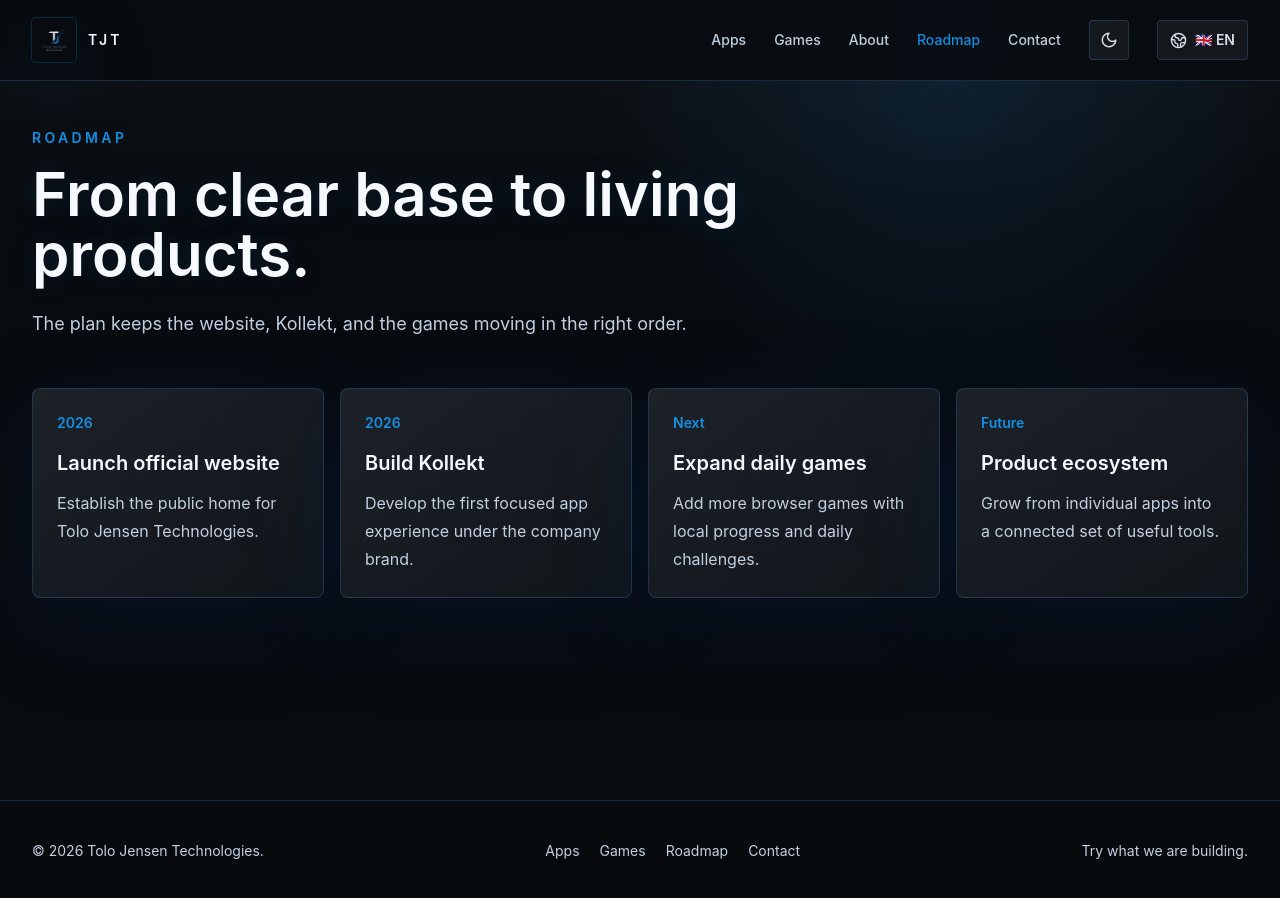
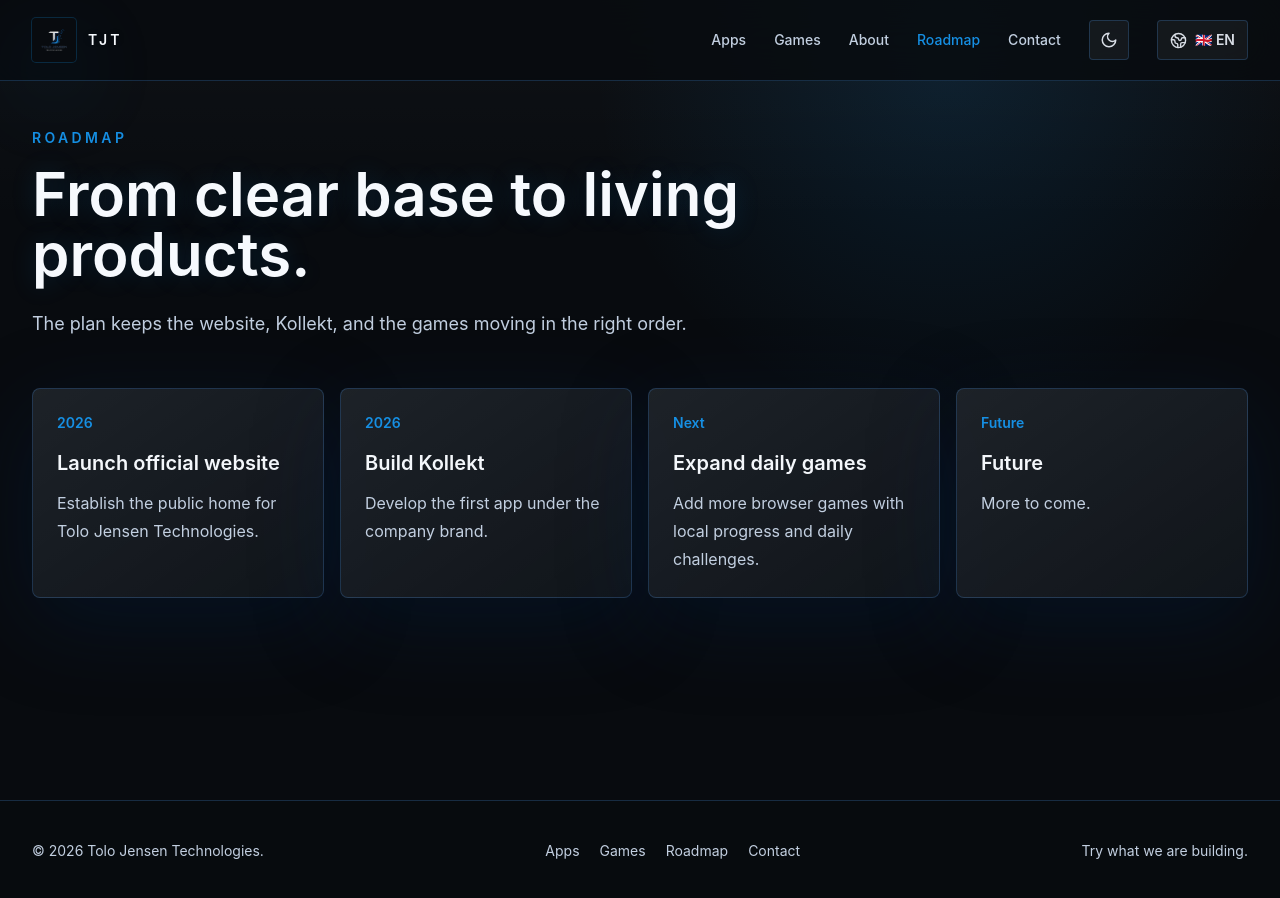
Before and after one commit to ThomasTolo/Tolo-Jensen-Technologies, a React (Vite) app: page /roadmap in a window 1280 px wide. Shown: the top 898 px of the page. Built offline with nearby package versions, Linux system fonts and the light colour scheme.

Commit message:
liten endring

```diff
--- a/src/data/roadmap.ts
+++ b/src/data/roadmap.ts
@@ -5,15 +5,15 @@ export const roadmap = [
     description: "Establish the public home for Tolo Jensen Technologies.",
     norwegianDate: "2026",
     norwegianTitle: "Lansere offisiell nettside",
-    norwegianDescription: "Etablere et tydelig hjem for Tolo Jensen Technologies."
+    norwegianDescription: "Etablere et hjem for Tolo Jensen Technologies."
   },
   {
     date: "2026",
     title: "Build Kollekt",
-    description: "Develop the first focused app experience under the company brand.",
+    description: "Develop the first app under the company brand.",
     norwegianDate: "2026",
     norwegianTitle: "Bygge Kollekt",
-    norwegianDescription: "Utvikle det første tydelige app-produktet under merkevaren."
+    norwegianDescription: "Utvikle det første app-produktet under merkevaren."
   },
   {
     date: "Next",
@@ -21,14 +21,14 @@ export const roadmap = [
     description: "Add more browser games with local progress and daily challenges.",
     norwegianDate: "Neste",
     norwegianTitle: "Utvide daglige spill",
-    norwegianDescription: "Legge til flere nettleserspill med lokal fremgang og daglige utfordringer."
+    norwegianDescription: "Legge til flere nettleserspill med daglige utfordringer."
   },
   {
     date: "Future",
-    title: "Product ecosystem",
-    description: "Grow from individual apps into a connected set of useful tools.",
+    title: "Future",
+    description: "More to come.",
     norwegianDate: "Fremtid",
-    norwegianTitle: "Produktøkosystem",
-    norwegianDescription: "Gå fra enkeltapper til en samlet pakke med nyttige verktøy."
+    norwegianTitle: "Fremtid",
+    norwegianDescription: "Mer på vei."
   }
 ];
```
